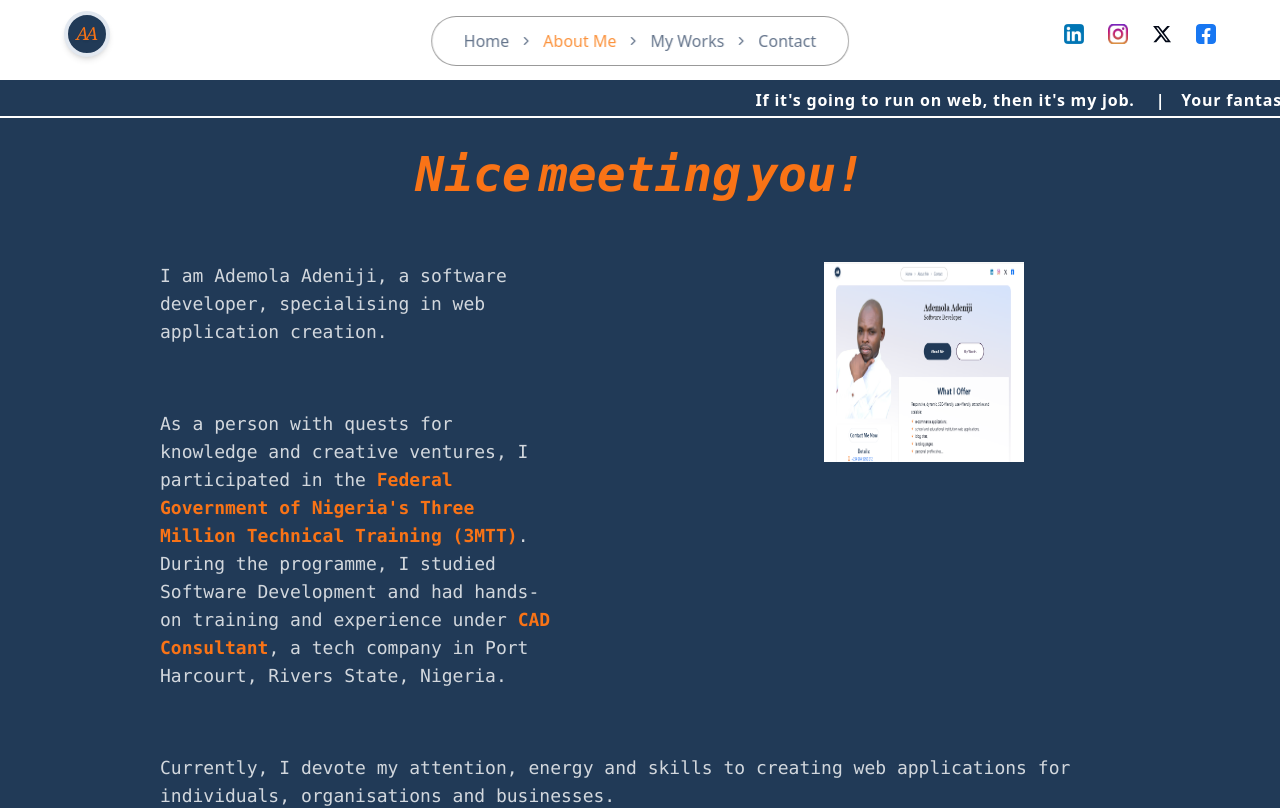
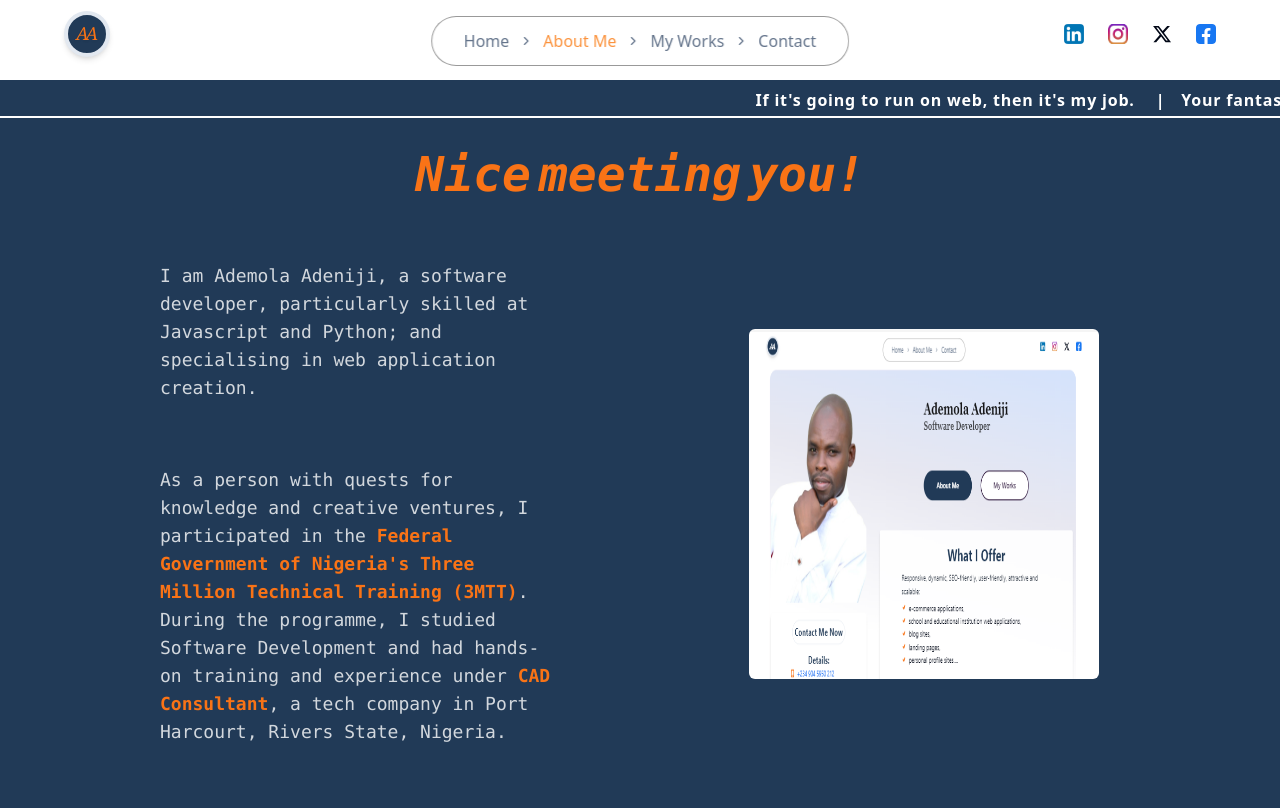
Before and after one commit to aademola1979/ademolaadeniji, a Next.js app: page /about in a window 1280 px wide. Shown: the top 808 px of the page. Built offline with nearby package versions, Linux system fonts and the light colour scheme.

Commit message:
improved about intro

```diff
--- a/app/(overview)/about/page.tsx
+++ b/app/(overview)/about/page.tsx
@@ -1,7 +1,7 @@
 
 import CallToAction from "@/app/module/landing-page/CTA"
 import AboutSectionOne from "../../module/about/AboutSectionOne"
-import Call2Action from "@/app/module/about/CallToAction"
+
 
 
 const AboutPage = () => {
--- a/app/module/about/AboutImage.tsx
+++ b/app/module/about/AboutImage.tsx
@@ -3,16 +3,13 @@ import { FadeInComponent, StaggerContainer } from "../AnimatedContainer"
 
 const AboutImage = () => {
     return (
-        <div className=''>
-            <div
 
-                className='grid justify-center items-center  switch-image'
-            >
+            <div className='grid justify-center items-center  switch-image rounded-md'>
                 <img src="/images/socialBanner.png" alt="banner" height={250} width={240}
-                    className="w-[200px] h-[200px]" />
+                    className="w-[200px] h-[200px] lg:h-[350px] lg:w-[350px] rounded-md" />
 
             </div>
-        </div>
+
     )
 }
 
--- a/app/module/about/AboutIntro.tsx
+++ b/app/module/about/AboutIntro.tsx
@@ -11,7 +11,7 @@ const AboutIntro = () => {
         type='tween'
         viewport={{ once: true }}
         className=''>
-        I am Ademola Adeniji, a software developer, specialising in web application creation.
+        I am Ademola Adeniji, a software developer, particularly skilled at Javascript and Python; and specialising in web application creation.
       </FadeInComponent>
 
       <FadeInComponent
```
